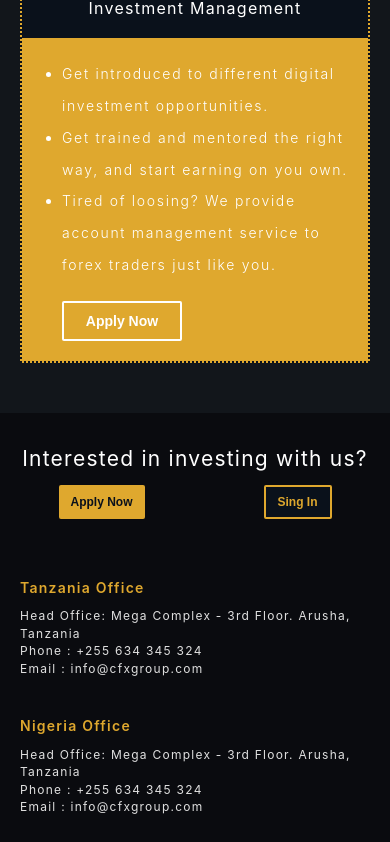
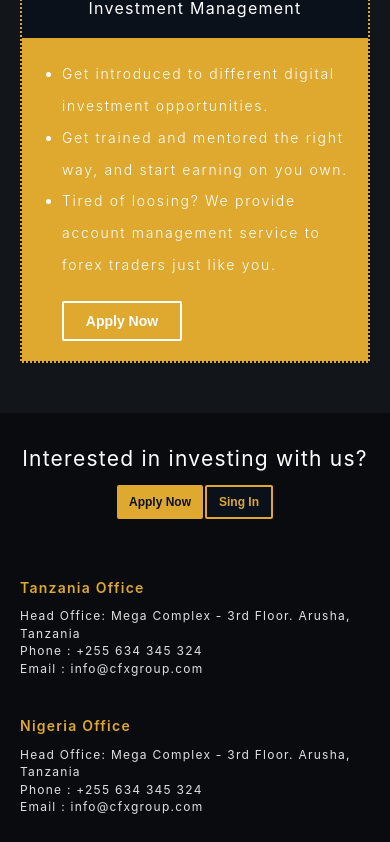
Before and after one commit to zealotdev/cfx-website, a Next.js app: page / in a window 390 px wide. Shown: the part 2923-3765 px from the top of the page. Built offline with nearby package versions, Linux system fonts and the light colour scheme.

Commit message:
fix: Fix investment button layout in small mobiles
Refs #13

```diff
--- a/styles/investment.module.scss
+++ b/styles/investment.module.scss
@@ -27,8 +27,14 @@
 .ctaButtons {
   display: flex;
   justify-content: space-between;
-  width: 70%;
+  width: 40%;
 
+  @include for-xsmall-only {
+    width: 60%;
+  }
+  @include for-small-only {
+    width: 56%;
+  }
   @include for-tablet-portrait-up {
     width: 22rem;
   }
@@ -50,6 +56,10 @@
     background-color: darken($primaryColor, 15);
   }
 
+  @include for-xsmall-only {
+    font-size: 1rem;
+    padding: 0.6rem 0.8rem;
+  }
   @include for-tablet-landscape-up {
     font-size: 1.4rem;
     padding: 1rem 1.2rem;
--- a/styles/mixins/media.scss
+++ b/styles/mixins/media.scss
@@ -1,15 +1,35 @@
+@mixin for-xsmall-only {
+  @media (max-width: 240px) {
+    @content;
+  }
+}
+@mixin for-small-only {
+  @media (max-width: 320px) {
+    @content;
+  }
+}
 @mixin for-phone-only {
-  @media (max-width: 599px) { @content; }
+  @media (max-width: 599px) {
+    @content;
+  }
 }
 @mixin for-tablet-portrait-up {
-  @media (min-width: 600px) { @content; }
+  @media (min-width: 600px) {
+    @content;
+  }
 }
 @mixin for-tablet-landscape-up {
-  @media (min-width: 900px) { @content; }
+  @media (min-width: 900px) {
+    @content;
+  }
 }
 @mixin for-desktop-up {
-  @media (min-width: 1200px) { @content; }
+  @media (min-width: 1200px) {
+    @content;
+  }
 }
 @mixin for-big-desktop-up {
-  @media (min-width: 1800px) { @content; }
+  @media (min-width: 1800px) {
+    @content;
+  }
 }
```
